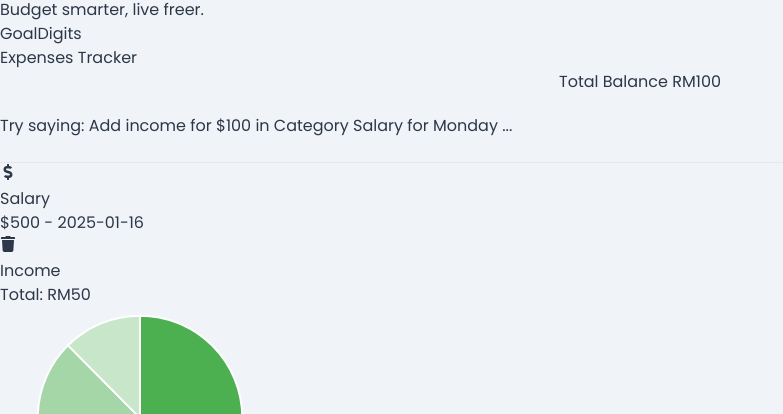
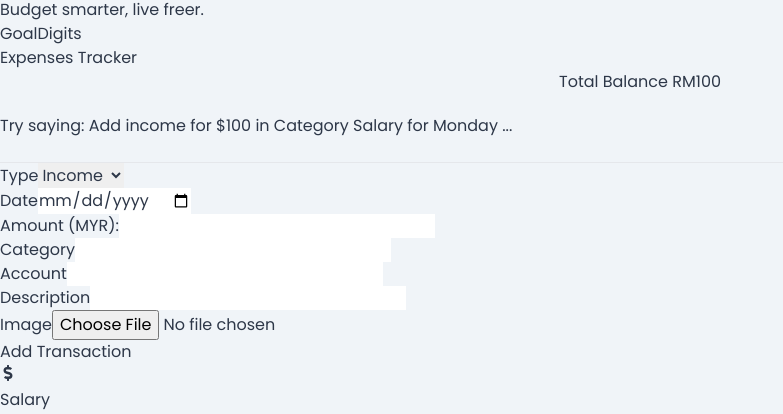
Before and after one commit to ArisLooi/goaldigits, a React (Vite) app: page /budgets in a window 1280 px wide. Shown: the part 681-1095 px from the top of the page, without its empty margins (0-783 px from the left). Built offline with nearby package versions, Linux system fonts and the light colour scheme; no server answers.

Commit message:
Initiate TransactionForm

```diff
--- a/src/app/budgets/page.jsx
+++ b/src/app/budgets/page.jsx
@@ -4,13 +4,13 @@ import ExpenseTracker from '../../components/ExpenseTracker/ExpenseTracker';
 
 export default function BudgetsPage() {
     return (
-        <div className="mx-auto max-w-2xl px-6 lg:max-w-7xl lg:px-8">
+        <div className="mx-auto mt-10 max-w-2xl px-6 lg:max-w-7xl lg:px-8">
             <h2 className="text-center text-base/7 font-semibold text-indigo-600">Budget smarter, live freer.</h2>
             <p className="mx-auto mt-2 max-w-lg text-balance text-center text-4xl font-semibold tracking-tight text-foreground sm:text-5xl">GoalDigits</p>
-            <div className="mt-10 grid gap-4 sm:mt-16 lg:grid-cols-3 lg:grid-rows-2">
+            <div className="mt-10 grid gap-4 sm:mt-16 lg:grid-cols-3 lg:grid-rows-3 ">
 
                 {/* Expense Tracker */}
-                <div className="relative lg:order-2 lg:row-span-2">
+                <div className="relative lg:order-2 lg:row-span-2 min-h-[80rem]">
                     <div className="absolute inset-px rounded-lg bg-white max-lg:rounded-t-[2rem]"></div>
                     <div className="relative flex h-full flex-col overflow-hidden rounded-[calc(theme(borderRadius.lg)+1px)] max-lg:rounded-t-[calc(2rem+1px)]">
                         <div className="absolute inset-x-10 bottom-0 top-10">
@@ -33,6 +33,8 @@ export default function BudgetsPage() {
                     <div className="pointer-events-none absolute inset-px rounded-lg shadow ring-1 ring-black/5 lg:rounded-l-[2rem]"></div>
                 </div>
 
+
+
                 {/* Expense Column */}
                 <div className="relative lg:order-3 lg:row-span-2">
                     <div className="absolute inset-px rounded-lg bg-white max-lg:rounded-b-[2rem] lg:rounded-r-[2rem]"></div>
--- a/src/components/Details/theme.js
+++ b/src/components/Details/theme.js
@@ -1,8 +1,8 @@
 const incomeTheme = {
     card: {
-        root: "text-green-800",
+        root: "text-green-800 bg-none",
         header: "text-green-800 shadow-none",
-        body: "p-4 text-center",
+        body: "p-1 text-center",
     },
     chartConfig: {
         type: "pie",
@@ -32,9 +32,9 @@ const incomeTheme = {
 
 const expenseTheme = {
     card: {
-        root: "text-red-800",
+        root: "text-red-800 bg-none",
         header: "text-red-700 shadow-none",
-        body: "p-4 text-center",
+        body: "p-1 text-center",
     },
     chartConfig: {
         type: "pie",
--- a/src/components/ExpenseTracker/ExpenseTracker.jsx
+++ b/src/components/ExpenseTracker/ExpenseTracker.jsx
@@ -12,6 +12,7 @@ import {
     IconButton,
 } from '@material-tailwind/react';
 import { FaDollarSign, FaTrash } from 'react-icons/fa';
+import TransactionsForm from './TransactionsForm';
 
 const expenseTrackerTheme = {
     media: {
@@ -43,14 +44,14 @@ const ExpenseTracker = () => {
                 <CardHeader className='text-gray-900 shadow-none'>
                     <Typography variant='h4'>Expenses Tracker</Typography>
                 </CardHeader >
-                <CardBody className='p-4 text-gray-900 text-center'>
+                <CardBody className='p-1 text-gray-900 text-center'>
                     <Typography align='center' variant='h5'>Total Balance RM100</Typography>
-                    <Typography variant='subtitle1' style={{ lineHeight: '1.5em', marginTop: '20px' }}>
+                    <Typography variant='paragraph' style={{ lineHeight: '1.5em', marginTop: '20px' }}>
                         Try saying: Add income for $100 in Category Salary for Monday ...
                     </Typography>
                     <br />
                     <hr className="my-5 border-t border-gray-300" />
-                    {/* Form */}
+                    <TransactionsForm />
                 </CardBody>
                 <CardBody className="group rounded-none py-1.5 px-3 text-sm font-normal text-blue-gray-700 hover:bg-blue-500 hover:text-white focus:bg-blue-500 focus:text-white">
                     <List>
--- /dev/null
+++ b/src/components/ExpenseTracker/TransactionsForm.jsx
@@ -0,0 +1,167 @@
+import React, { useState, useContext } from 'react';
+import axios from 'axios';
+import { AuthContext } from '../../context/AuthProvider'
+import { toast } from 'react-toastify';
+import { storage } from '../../config/firebase';
+import { ref, uploadBytes, getDownloadURL } from 'firebase/storage';
+
+
+const TransactionsForm = () => {
+    const [transactiondate, setTransactionDate] = useState('');
+    const [amount, setAmount] = useState('');
+    const [type, setType] = useState('income');
+    const [categoryid, setCategoryId] = useState('');
+    const [accountid, setAccountId] = useState('');
+    const [description, setDescription] = useState('');
+    const [image, setImage] = useState(null);
+    const { currentUser } = useContext(AuthContext);
+    const backendUrl = import.meta.env.VITE_BACKEND + '/transactions'
+
+    const handleImageChange = (e) => {
+        if (e.target.files[0]) {
+            setImage(e.target.files[0]);
+        }
+    };
+
+    const handleSubmit = async (e) => {
+        e.preventDefault();
+
+        if (currentUser) {
+            let uploadedImageUrl = '';
+
+            // Upload image to Firebase storage if an image is selected
+
+            if (image) {
+                const storageRef = ref(storage, `images/${image.name}`);
+                const snapshot = await uploadBytes(storageRef, image);
+                uploadedImageUrl = await getDownloadURL(snapshot.ref);
+                console.log("Image", image)
+            }
+
+            const data = {
+                uid: currentUser.uid,
+                accountid: accountid,
+                categoryid: categoryid,
+                amount: amount,
+                transactiondate: transactiondate,
+                description: description,
+                type: type,
+                image_url: uploadedImageUrl,
+
+            }
+
+            try {
+                await axios.post(backendUrl, data)
+                    .then((response) => {
+                        console.log("Success:", response.data);
+                        toast.success('Transaction added successfully!');
+                    })
+            } catch (error) {
+                console.error('Error adding transaction:', error);
+                toast.error('Error adding transaction.');
+            }
+        }
+    };
+
+
+    return (
+
+        <div className="bg-background p-8 rounded-lg w-full md:w-1/2 lg:w-1/3 ">
+            <form onSubmit={handleSubmit}>
+
+                {/* Transaction type */}
+                <div className="flex flex-col mb-4">
+                    <label htmlFor="type" className=" font-semibold mb-2">Type</label>
+                    <select
+                        id="type"
+                        value={type}
+                        onChange={(e) => setType(e.target.value)}
+                        className="border border-gray-300 rounded-md py-2 px-3 focus:outline-none text-gray-900"
+                    >
+                        <option value="income">Income</option>
+                        <option value="expense">Expense</option>
+                    </select>
+                </div>
+
+                {/* Transaction Date */}
+                <div className="flex flex-col mb-4">
+                    <label htmlFor="transactiondate" className=" font-semibold mb-2">Date</label>
+                    <input
+                        type="date"
+                        id="transactiondate"
+                        value={transactiondate}
+                        onChange={(e) => setTransactionDate(e.target.value)}
+                        className="border border-gray-300 rounded-md py-2 px-3 focus:outline-none text-gray-900"
+                        required
+                    />
+                </div>
+
+                {/* Amount */}
+                <div className="flex flex-col mb-4">
+                    <label htmlFor="amount" className=" font-semibold mb-2">Amount (MYR):</label>
+                    <input
+                        type="number"
+                        id="amount"
+                        value={amount}
+                        onChange={(e) => setAmount(e.target.value)}
+                        className="border border-gray-300 rounded-md py-2 px-3 focus:outline-none text-gray-900"
+                        required
+                    />
+                </div>
+
+                {/* Category */}
+                <div className="flex flex-col mb-4">
+                    <label htmlFor="categoryid" className=" font-semibold mb-2">Category</label>
+                    <input
+                        type="text"
+                        id="categoryid"
+                        value={categoryid}
+                        onChange={(e) => setCategoryId(e.target.value)}
+                        className="border border-gray-300 rounded-md py-2 px-3 focus:outline-none text-gray-900"
+                        required
+                    />
+                </div>
+
+
+                {/* Account */}
+                <div className="flex flex-col mb-4">
+                    <label htmlFor="accountid" className=" font-semibold mb-2">Account</label>
+                    <input
+                        type="text"
+                        id="accountid"
+                        value={accountid}
+                        onChange={(e) => setAccountId(e.target.value)}
+                        className="border border-gray-300 rounded-md py-2 px-3 focus:outline-none text-gray-900"
+                        required
+                    />
+                </div>
+
+                {/* Description */}
+                <div className="flex flex-col mb-4">
+                    <label htmlFor="description" className=" font-semibold mb-2">Description</label>
+                    <input
+                        type="text"
+                        id="description"
+                        value={description}
+                        onChange={(e) => setDescription(e.target.value)}
+                        className="border border-gray-300 rounded-md py-2 px-3 focus:outline-none  text-gray-900"
+                    />
+                </div>
+
+                {/* Image*/}
+                <div className="flex flex-col mb-4">
+                    <label htmlFor="image" className=" font-semibold mb-2">Image</label>
+                    <input type="file" id="image" onChange={handleImageChange} className="border border-gray-300 rounded-md py-2 px-3 focus:outline-none text-gray-900" /> </div>
+
+                <button
+                    type="submit"
+                    className="bg-green-500 text-white px-6 py-2 rounded-md self-center mt-4 focus:outline-none"
+                >
+                    Add Transaction
+                </button>
+            </form>
+        </div>
+    );
+}
+
+export default TransactionsForm;
```
